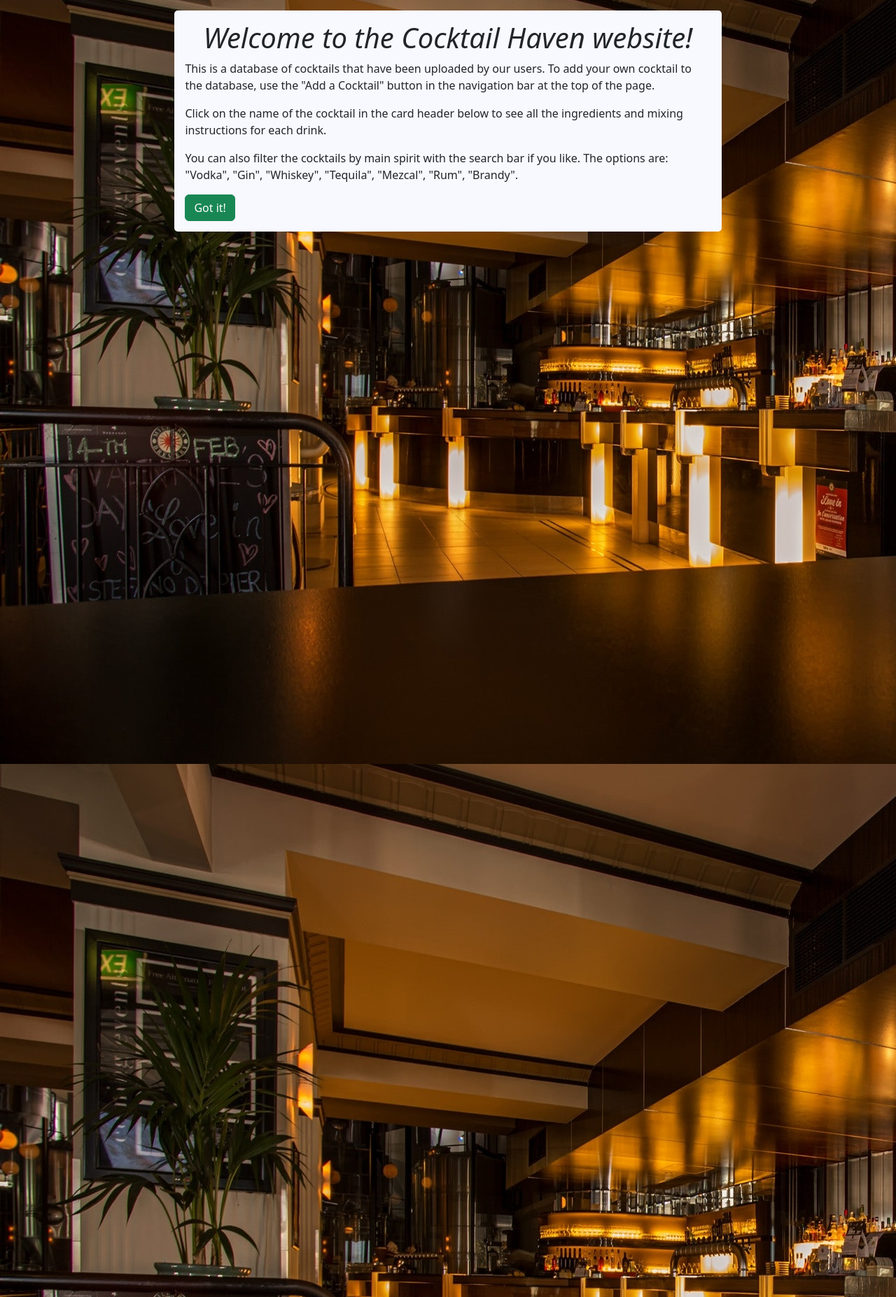
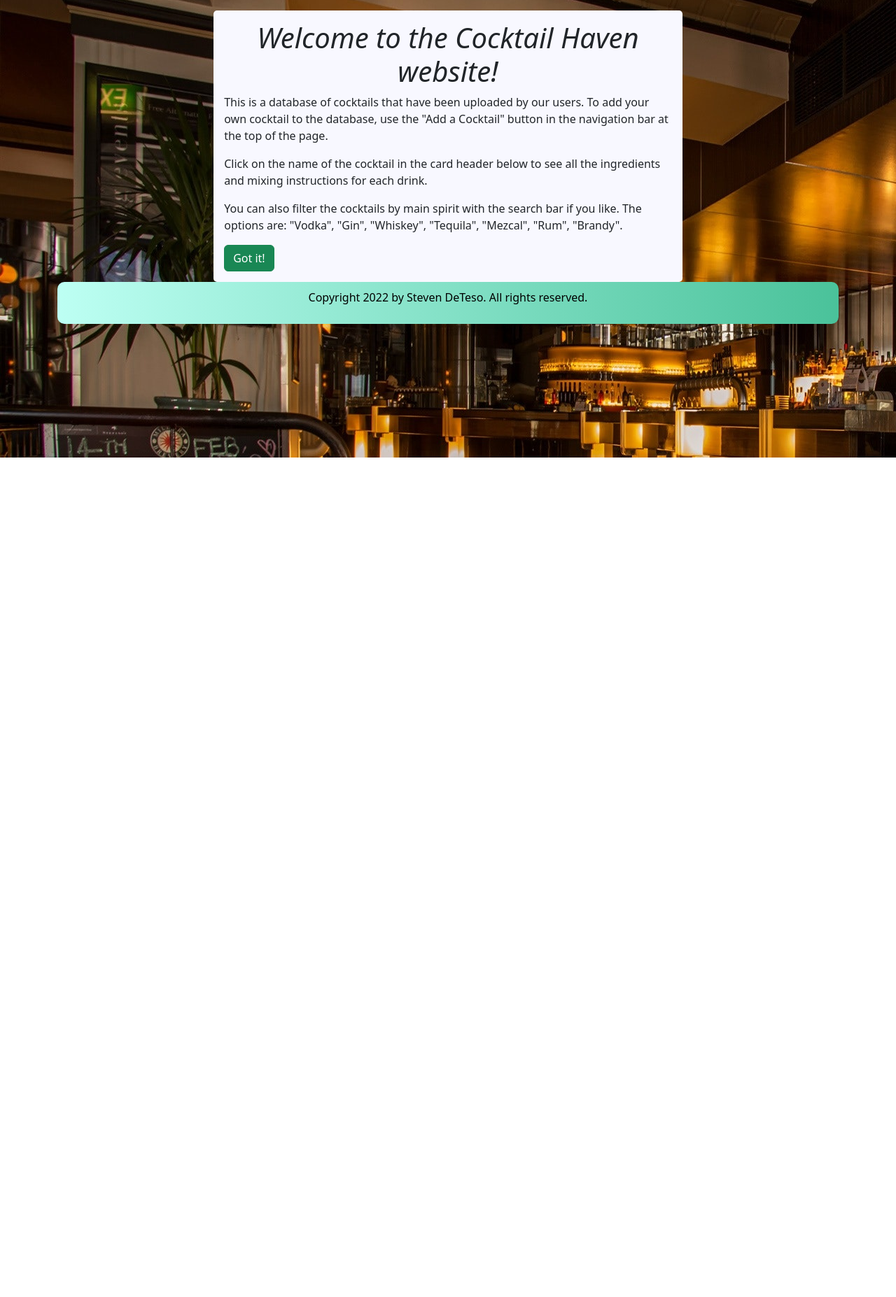
Before and after one commit to Steven-DeTeso/cocktail_haven, a Flask app: page /dashboard in a window 1280 px wide. Shown: the part 146-2000 px from the top of the page at 70% size. After the commit the page ends 800 px from the top, so only its background shows below. Run offline with Flask 2, Linux system fonts and the light colour scheme; the visitor is signed in with stand-in values (Sample User, id 1); data that the repository does not hold is empty.

Commit message:
small styling

```diff
--- a/flask_app/static/css/style.css
+++ b/flask_app/static/css/style.css
@@ -66,7 +66,7 @@ nav {
 }
 
 .description{
-    width: 70%;
+    width: 60%;
     margin: auto;
     background-color: ghostwhite;
     padding: 15px;
@@ -92,7 +92,7 @@ nav {
 }
 
 .container {
-    height: 2000px;
+    height: 100vh;
     background-image: url("../imgs/bg_bar.jpg");
 }
 
@@ -152,3 +152,14 @@ textarea {
     border-radius: 5px;
     margin-top: 20px;
 }
+
+/* CSS styles for the footer */
+footer {
+    background: #4AC29A;
+    background: -webkit-linear-gradient(to right, #BDFFF3, #4AC29A);
+    background: linear-gradient(to right, #BDFFF3, #4AC29A);
+    border-radius: 10px;
+    color: black;
+    padding: 10px;
+    text-align: center;
+}
--- a/flask_app/templates/dashboard.html
+++ b/flask_app/templates/dashboard.html
@@ -55,5 +55,8 @@
             {% endfor %}
     </div>
     <script src="{{ url_for('static', filename='js/script.js') }}"></script>
+    <footer>
+        <p>Copyright 2022 by Steven DeTeso. All rights reserved.</p>
+    </footer>
 </body>
 </html>
```
Lines whose indentation alone changed are shown as unchanged.
